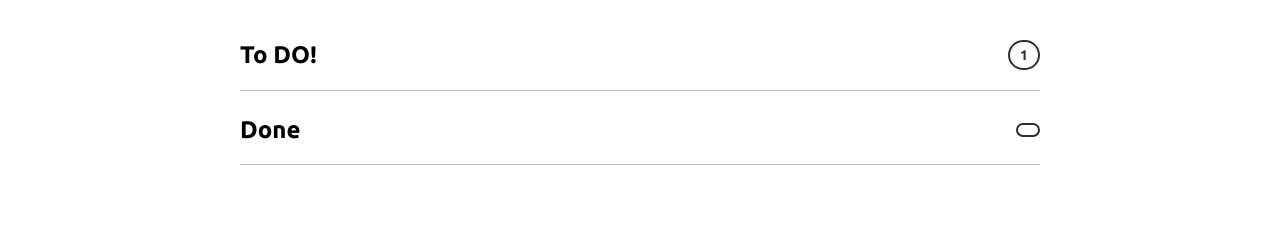
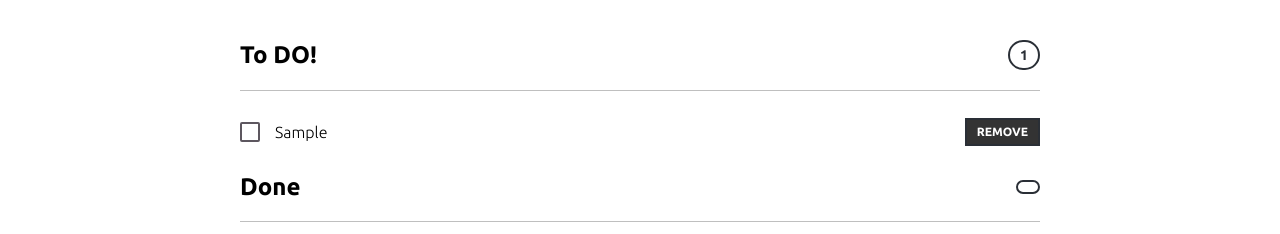
Before and after one commit to Den4Git/To-Do-List, a plain HTML site: page index.html in a window 1280 px wide. Both pictures are taken after typing "Sample" into the empty fields and a click on the button "ADD A NEW MOTIVATIONAL TASK". Shown: the part 120-354 px from the top of the page. Drawn offline with nearby package versions, Linux system fonts and the light colour scheme.

Commit message:
Update index.html

```diff
--- a/index.html
+++ b/index.html
@@ -34,7 +34,7 @@
             </h2>
             <ul class="mask-list">
                 <li
-                v-for="(mask, index) in needDolist"
+                v-for="(mask, index) in needDoList"
                 :key="mask.id"
                 >
                 <div>
```
